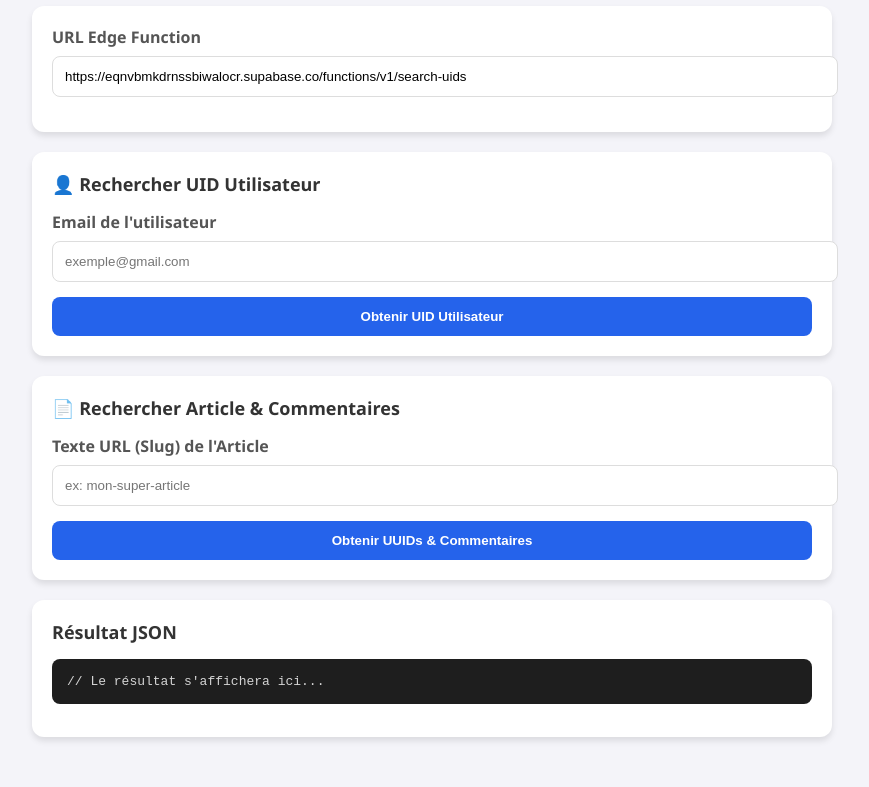
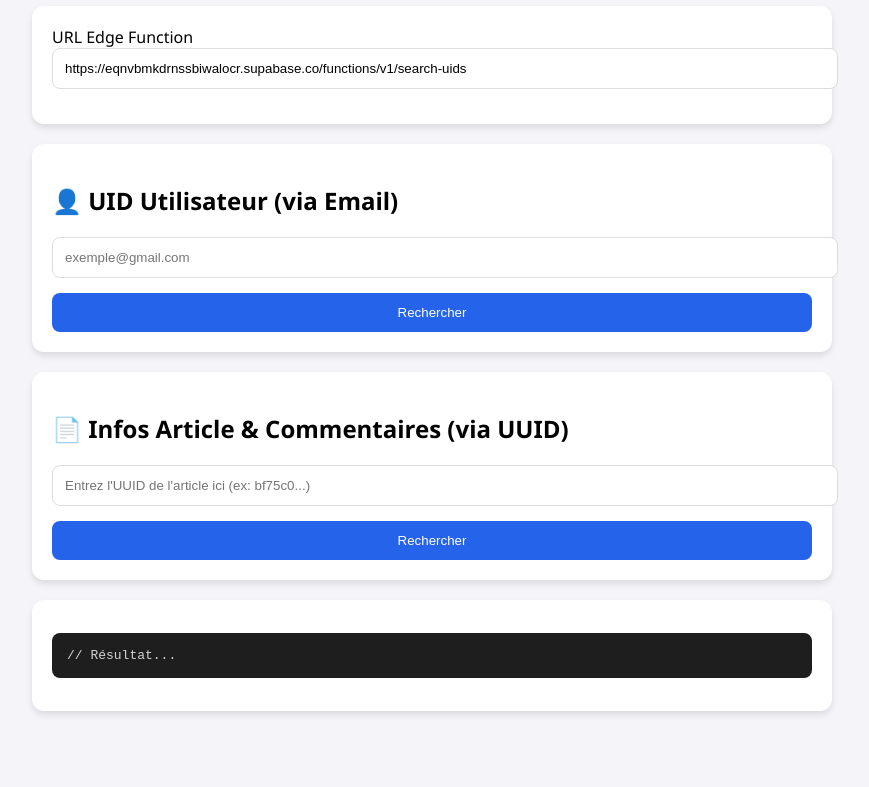
Before and after one commit to ebosebastien68-maker/wc, a plain HTML site: page UID.html in a window 1280 px wide. Shown: the part 110-897 px from the top of the page, without its empty margins (208-1077 px from the left). After the commit the page ends 871 px from the top, so only its background shows below. Drawn offline with Linux system fonts and the light colour scheme.

Commit message:
Update UID.html

```diff
--- a/UID.html
+++ b/UID.html
@@ -2,21 +2,19 @@
 <html lang="fr">
 <head>
     <meta charset="UTF-8">
-    <title>Outil Diagnostic UID - World Connect</title>
+    <title>Outil Diagnostic UID - ID Strict</title>
     <style>
         body { font-family: 'Segoe UI', sans-serif; padding: 30px; background: #f4f4f9; max-width: 800px; margin: auto; }
         .card { background: white; padding: 20px; border-radius: 12px; box-shadow: 0 4px 6px rgba(0,0,0,0.1); margin-bottom: 20px; }
-        h2 { margin-top: 0; color: #333; font-size: 18px; }
-        label { display: block; margin-bottom: 8px; font-weight: 600; color: #555; }
         input[type="text"] { width: 100%; padding: 12px; border: 1px solid #ddd; border-radius: 8px; margin-bottom: 15px; }
-        button { background: #2563eb; color: white; border: none; padding: 12px 20px; border-radius: 8px; cursor: pointer; font-weight: 600; width: 100%; transition: 0.2s; }
+        button { background: #2563eb; color: white; border: none; padding: 12px 20px; border-radius: 8px; cursor: pointer; width: 100%; }
         button:hover { background: #1d4ed8; }
-        pre { background: #1e1e1e; color: #d4d4d4; padding: 15px; border-radius: 8px; overflow-x: auto; font-size: 13px; }
+        pre { background: #1e1e1e; color: #d4d4d4; padding: 15px; border-radius: 8px; overflow-x: auto; }
     </style>
 </head>
 <body>
 
-    <h1 style="text-align: center; color: #2563eb;">🔍 Outil de Recherche UID</h1>
+    <h1 style="text-align: center; color: #2563eb;">🔍 Recherche par ID</h1>
 
     <div class="card">
         <label>URL Edge Function</label>
@@ -24,44 +22,39 @@
     </div>
 
     <div class="card">
-        <h2>👤 Rechercher UID Utilisateur</h2>
-        <label>Email de l'utilisateur</label>
+        <h2>👤 UID Utilisateur (via Email)</h2>
         <input type="text" id="emailInput" placeholder="exemple@gmail.com">
-        <button onclick="search('email')">Obtenir UID Utilisateur</button>
+        <button onclick="search('email')">Rechercher</button>
     </div>
 
     <div class="card">
-        <h2>📄 Rechercher Article & Commentaires</h2>
-        <label>Texte URL (Slug) de l'Article</label>
-        <input type="text" id="slugInput" placeholder="ex: mon-super-article">
-        <button onclick="search('article')">Obtenir UUIDs & Commentaires</button>
+        <h2>📄 Infos Article & Commentaires (via UUID)</h2>
+        <input type="text" id="uuidInput" placeholder="Entrez l'UUID de l'article ici (ex: bf75c0...)">
+        <button onclick="search('article')">Rechercher</button>
     </div>
 
     <div class="card">
-        <h2>Résultat JSON</h2>
-        <pre id="resultDisplay">// Le résultat s'affichera ici...</pre>
+        <pre id="resultDisplay">// Résultat...</pre>
     </div>
 
     <script>
         async function search(type) {
             const display = document.getElementById('resultDisplay');
             const url = document.getElementById('urlInput').value;
-            display.textContent = "⏳ Chargement...";
+            display.textContent = "⏳ Recherche...";
 
             let body = {};
             if (type === 'email') {
                 body = { email: document.getElementById('emailInput').value.trim() };
             } else {
-                body = { article_slug: document.getElementById('slugInput').value.trim() };
+                // On envoie l'ID entré comme 'article_id_input'
+                body = { article_id_input: document.getElementById('uuidInput').value.trim() };
             }
 
             try {
                 const response = await fetch(url, {
                     method: 'POST',
-                    headers: {
-                        'Content-Type': 'application/json'
-                        // Pas besoin d'Authorization si la fonction gère ses propres clés Admin en interne
-                    },
+                    headers: { 'Content-Type': 'application/json' },
                     body: JSON.stringify(body)
                 });
 
@@ -69,7 +62,7 @@
                 display.textContent = JSON.stringify(data, null, 2);
 
             } catch (error) {
-                display.textContent = "❌ Erreur de connexion (CORS ou Réseau) :\n" + error.message;
+                display.textContent = "❌ Erreur :\n" + error.message;
             }
         }
     </script>
```
